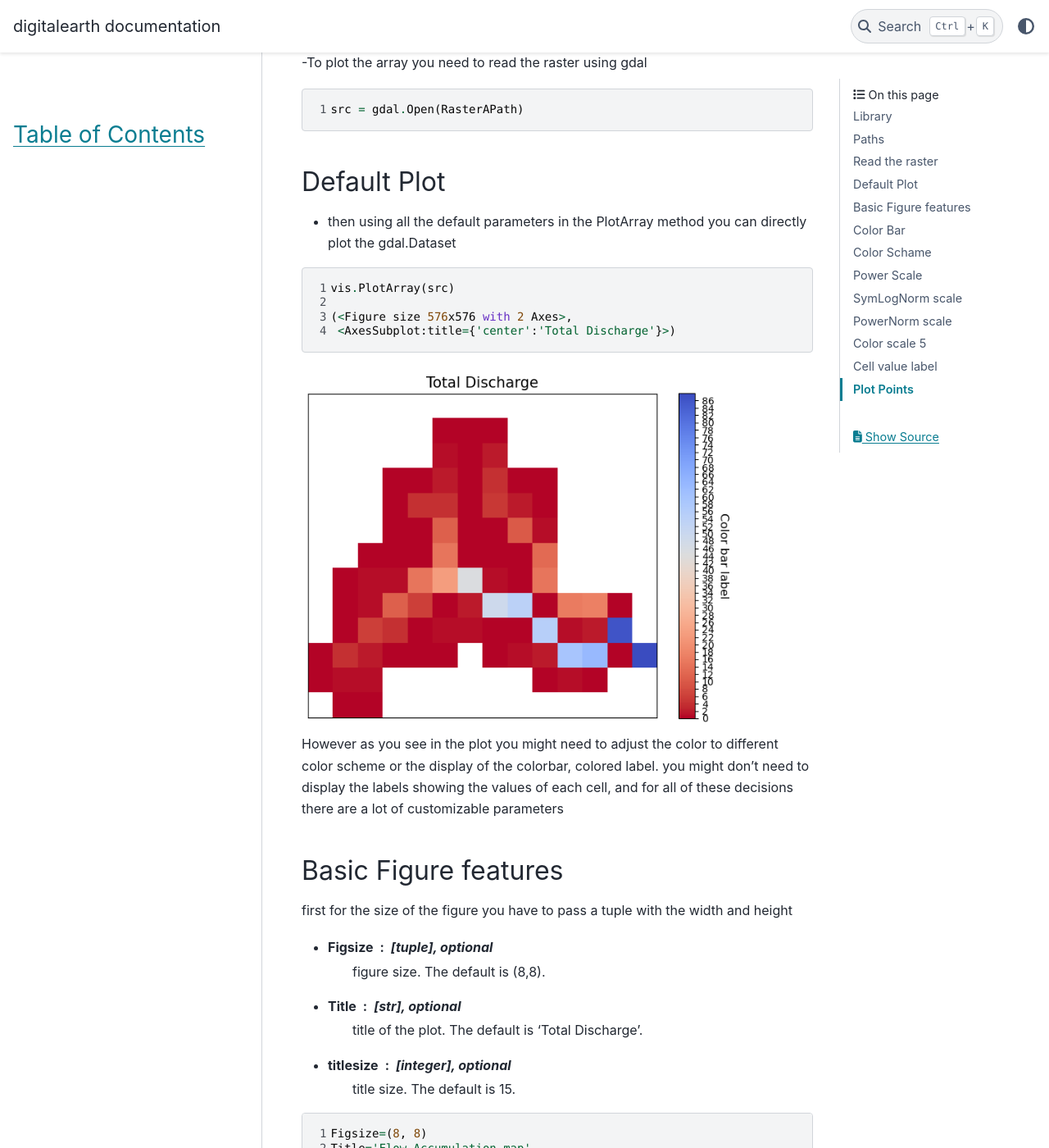
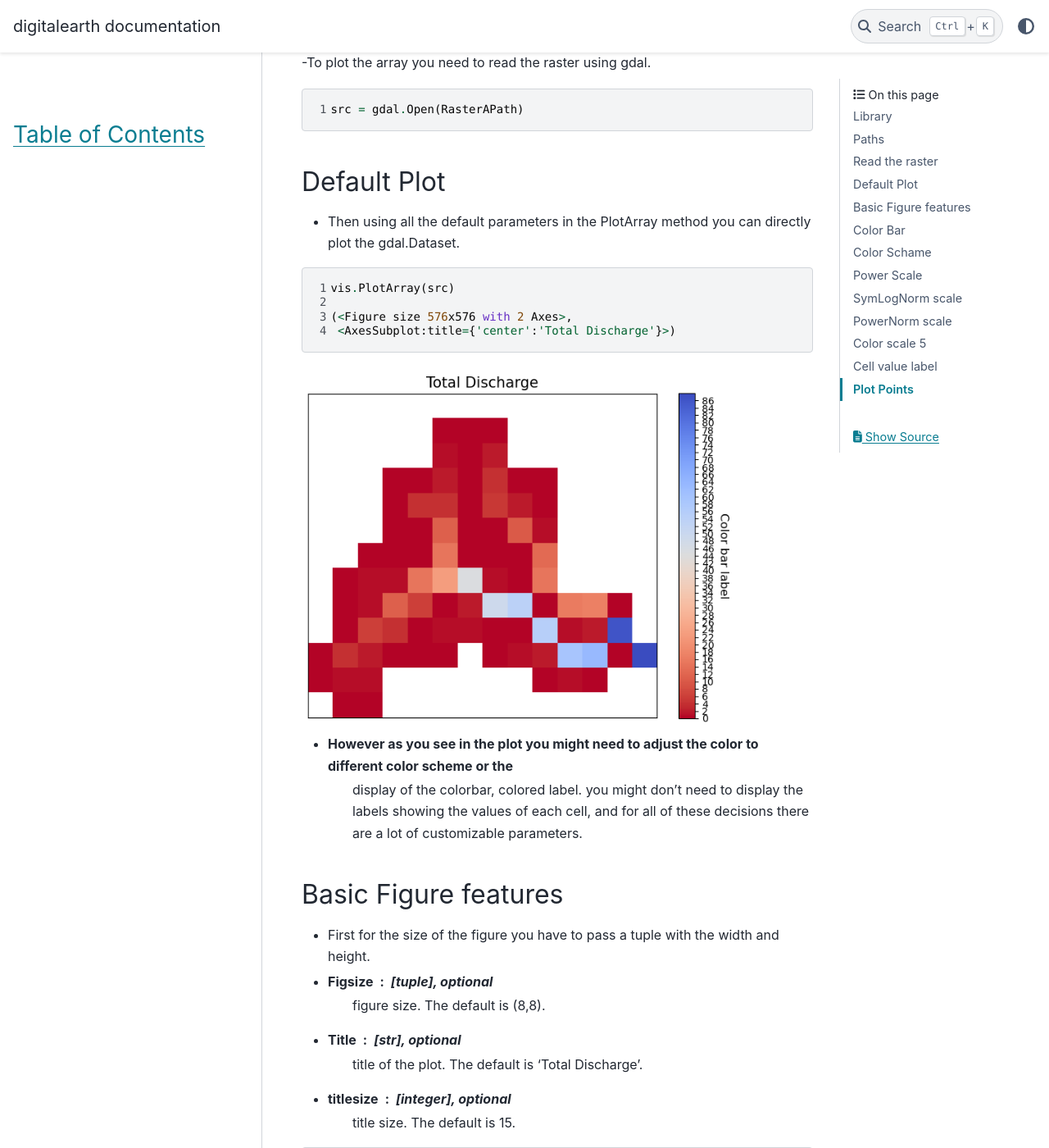
Before and after one commit to Serapieum-of-alex/Digital-Earth, a Sphinx documentation site: the page built from docs/plotarray.rst, in a window 1280 px wide and 1400 px high, scrolled down 645 px. Shown: the whole window at 82% size. Built offline with Sphinx 7.4.7 and the PyData theme 0.15.4, drawn with Linux system fonts in a browser that asks for light colours; pages that are not in the unit, such as notebooks, are missing from menus; some of the changed text lies outside the part shown.

Commit message:
update plot array

```diff
--- a/docs/plotarray.rst
+++ b/docs/plotarray.rst
@@ -14,7 +15,8 @@ Library
 
 Paths
 -----
-- define paths to the raster file
+- define paths to the raster file.
+
 .. code-block:: py
     :linenos:
 
@@ -22,7 +24,7 @@ Paths
 
 Read the raster
 ---------------
--To plot the array you need to read the raster using gdal
+-To plot the array you need to read the raster using gdal.
 
 .. code-block:: py
     :linenos:
@@ -31,7 +33,7 @@ Read the raster
 
 Default Plot
 ------------
-- then using all the default parameters in the PlotArray method you can directly plot the gdal.Dataset
+- Then using all the default parameters in the PlotArray method you can directly plot the gdal.Dataset.
 
 .. code-block:: py
     :linenos:
@@ -44,13 +46,13 @@ Default Plot
 .. image:: images/default-plot.png
     :width: 400pt
 
-However as you see in the plot you might need to adjust the color to different color scheme or the
-display of the colorbar, colored label. you might don't need to display the labels showing the values
-of each cell, and for all of these decisions there are a lot of customizable parameters
+- However as you see in the plot you might need to adjust the color to different color scheme or the
+    display of the colorbar, colored label. you might don't need to display the labels showing
+    the values of each cell, and for all of these decisions there are a lot of customizable parameters.
 
 Basic Figure features
 ---------------------
-first for the size of the figure you have to pass a tuple with the width and height
+- First for the size of the figure you have to pass a tuple with the width and height.
 
 - Figsize : [tuple], optional
         figure size. The default is (8,8).
@@ -139,7 +141,7 @@ Color Schame
     # for normal linear scale
     ColorScale = 1
     cmap='terrain'
-    vis.PlotArray(src, ColorScale=ColorScale,cmap=cmap, TicksSpacing=TicksSpacing)
+    vis.PlotArray(src, ColorScale=ColorScale, cmap=cmap, TicksSpacing=TicksSpacing)
 
     (<Figure size 576x576 with 2 Axes>,
     <AxesSubplot:title={'center':'Total Discharge'}>)
@@ -265,8 +267,8 @@ Plot Points
 -----------
 
 if you have points that you want to display in the map you can read it into a dataframe
-in condition that it has two columns "x", "y" which are the coordinates of the points of theand they have to be
-in the same coordinate system as the raster
+in condition that it has two columns "x", "y" which are the coordinates of the points of
+theand they have to be in the same coordinate system as the raster.
 
 - read the points
 
```
Also changed, not shown: other parts of docs/plotarray.rst (+2 -1 lines).
